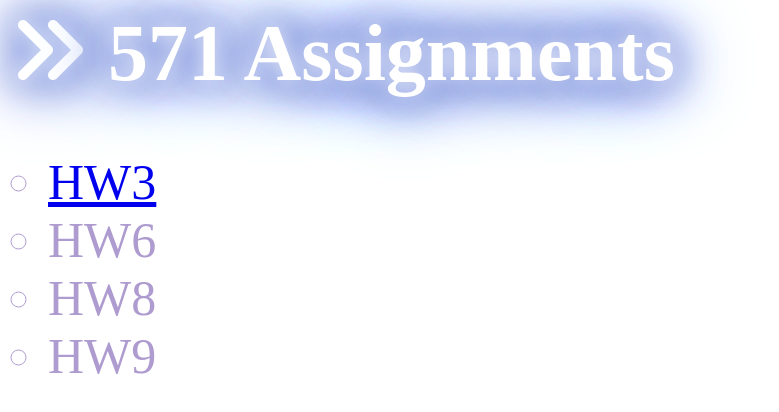
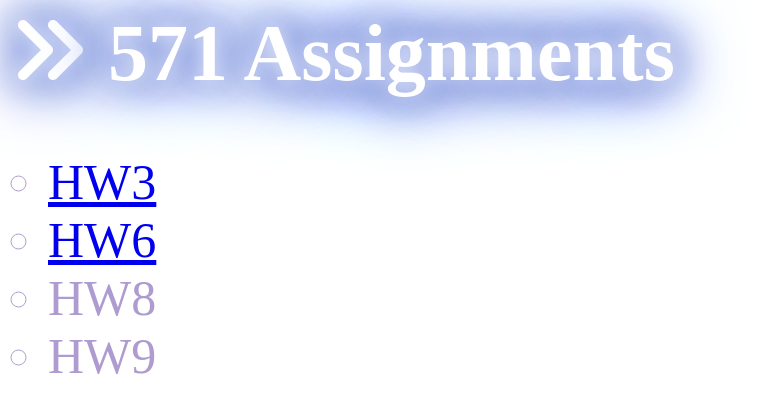
Before and after one commit to chiayuta/amy23a.github.io, a plain HTML site: page amytang23a.html in a window 1280 px wide. Shown: the whole page, without its empty margins (0-779 px from the left). Drawn offline with Linux system fonts and the light colour scheme; a web font is replaced by a local one.

Commit message:
update hw6

```diff
--- a/amytang23a.html
+++ b/amytang23a.html
@@ -35,7 +35,7 @@ h1 {
 <body>
 <ul>
 <li><a href="./hhhhwww3/hw3_home.html">HW3</a></li>
-<li>HW6</li>
+<li><a href="https://hw6-azure.azurewebsites.net">HW6</a></li>
 <li>HW8</li>
 <li>HW9</li>
 </ul>
```
